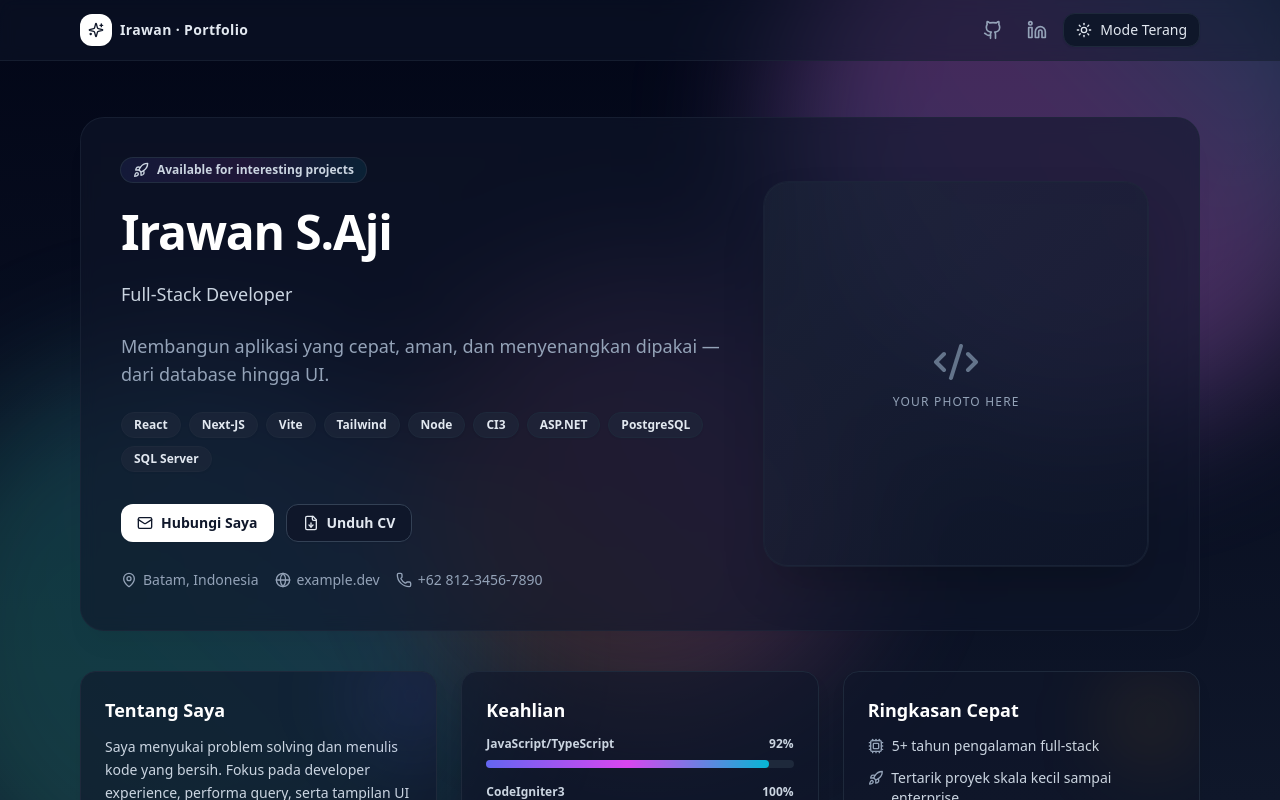
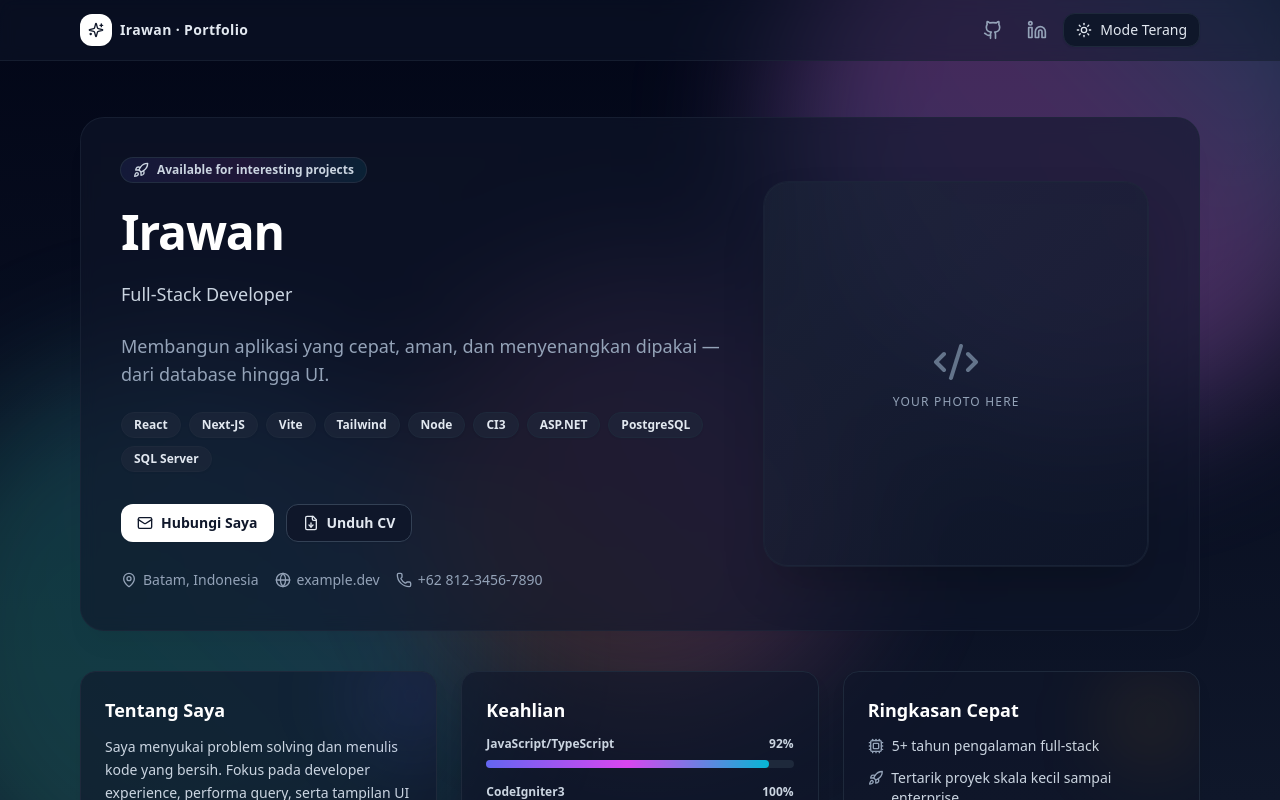
Before and after one commit to Wanmixc/wanCodeSpace, a React (Vite) app: page / in a window 1280 px wide. Shown: the top 800 px of the page. Built offline with nearby package versions, Linux system fonts and the light colour scheme.

Commit message:
🧰update(my-name):v2

```diff
--- a/src/DeveloperPersonalInfo.jsx
+++ b/src/DeveloperPersonalInfo.jsx
@@ -33,7 +33,7 @@ export default function DeveloperPersonalInfo() {
   // —— Data yang mudah diganti
   const profile = useMemo(
     () => ({
-      name: "Irawan S.Aji",
+      name: "Irawan",
       role: "Full‑Stack Developer",
       tagline:
         "Membangun aplikasi yang cepat, aman, dan menyenangkan dipakai — dari database hingga UI.",
```
